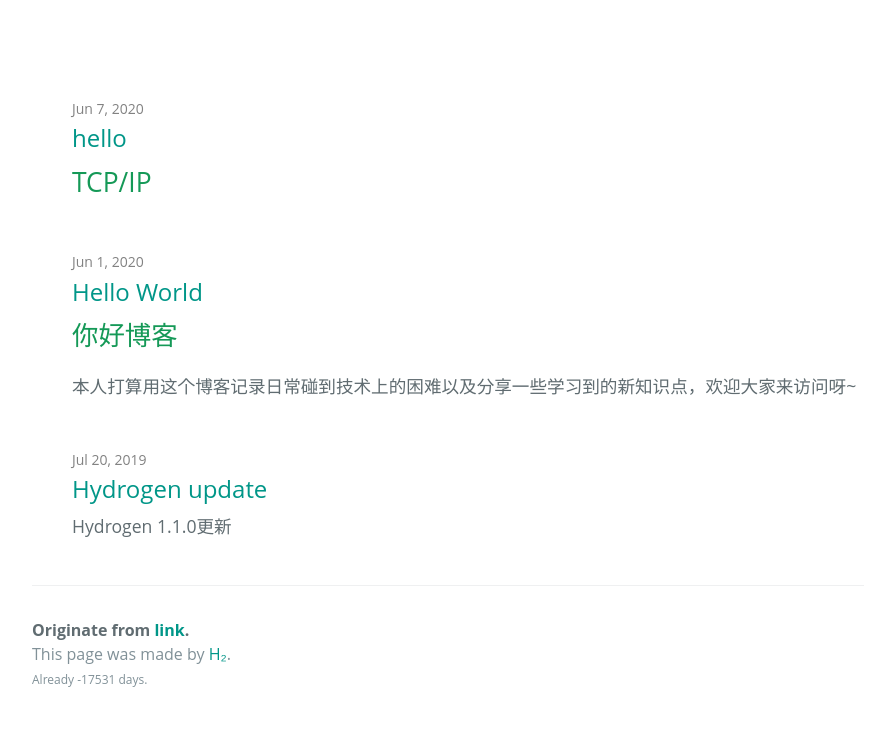
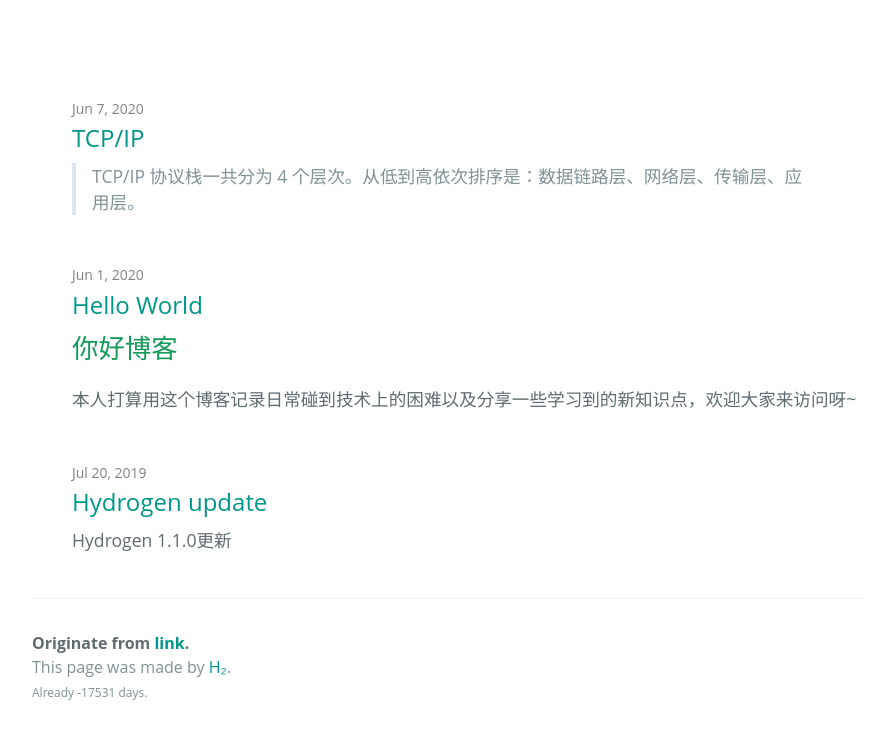
Before and after one commit to Mrllli/Mrllli.github.io, a Jekyll site: the page built from index.html, in a window 1280 px wide and 1124 px high. Shown: the part 373-1112 px from the top of the window, without its empty margins (192-1087 px from the left). Built offline with Jekyll 4.4.1, drawn with Linux system fonts in a browser that asks for light colours; some web fonts are replaced; the list of posts is cut into pages by our own code.

Commit message:
Update 2020-06-07-tech.md

```diff
--- a/_posts/2020-06-07-tech.md
+++ b/_posts/2020-06-07-tech.md
@@ -1,10 +1,8 @@
 ---
 layout: post
-title: hello
+title: TCP/IP
 tags: TCP/IP
 ---
-
-## TCP/IP
 
 > TCP/IP 协议栈一共分为 4 个层次。从低到高依次排序是：数据链路层、网络层、传输层、应用层。
 
```
